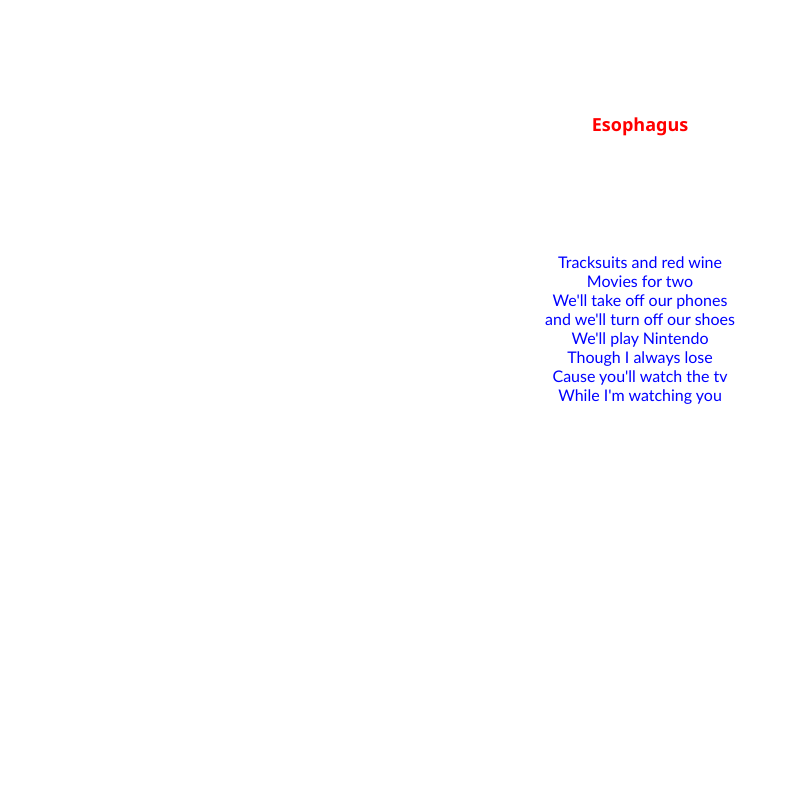
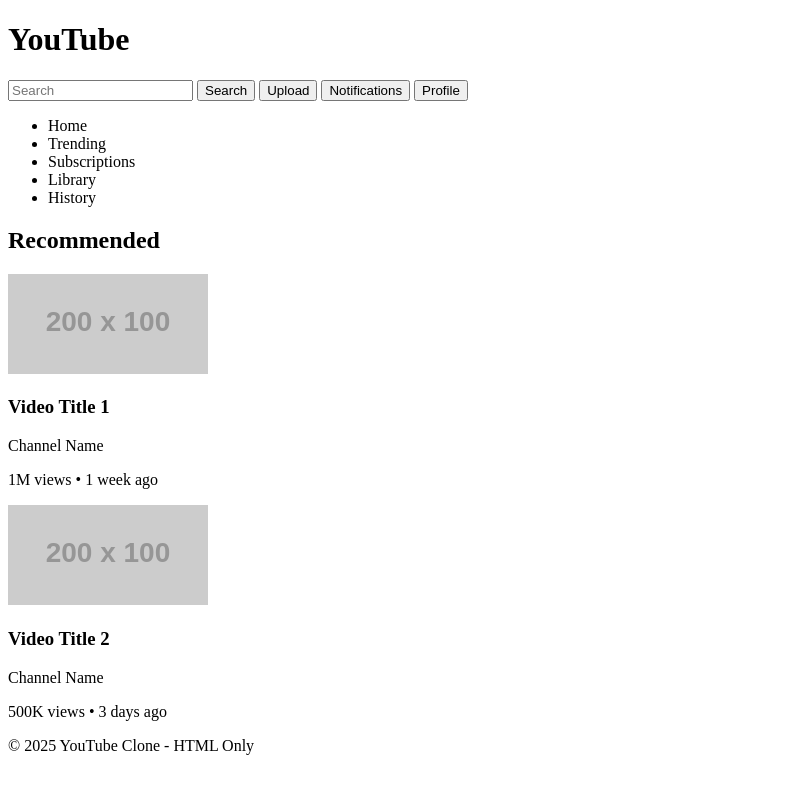
Before and after one commit to dvdivicay/Youtube-Homepage, a plain HTML site: page index.html in a window 1280 px wide. Shown: the whole page, without its empty margins (0-790 px from the left). Drawn offline with Linux system fonts and the light colour scheme; placeholder pictures from the web are drawn by us.

Commit message:
first commit, added favicon

```diff
--- a/index.html
+++ b/index.html
@@ -1,44 +1,58 @@
 <!DOCTYPE html>
 <html lang="en">
-    <head>
-        <meta charset="UTF-8">
-        <title>
-        Youtube Replica
-        </title>
+<head>
+    <meta charset="UTF-8">
+    <title>YouTube - Clone</title>
+    <link rel="icon" type="image/jpg" href="/resources/ytfavicon.png">
+</head>
+<body>
+    <!-- Header -->
+    <header>
+        <h1>YouTube</h1>
+        <input type="text" placeholder="Search">
+        <button>Search</button>
+        <button>Upload</button>
+        <button>Notifications</button>
+        <button>Profile</button>
+    </header>
 
-        <style>
-            p {
-                font-family: 'Gill Sans', 'Gill Sans MT', Calibri, 'Trebuchet MS', sans-serif;
-                font-size: 16px;
-                color: blue;
-                    text-align: center;
-                    padding-top: 100px;
-                }
+    <!-- Navigation Sidebar -->
+    <nav>
+        <ul>
+            <li>Home</li>
+            <li>Trending</li>
+            <li>Subscriptions</li>
+            <li>Library</li>
+            <li>History</li>
+        </ul>
+    </nav>
 
-                h1 {
-                    font-family: 'Segoe UI', Tahoma, Geneva, Verdana, sans-serif;
-                    font-size: 18px;
-                    color: red;
-                    text-align: center;
-                    padding-top:100px;
+    <!-- Main Content (Videos) -->
+    <main>
+        <h2>Recommended</h2>
 
-                }
-            </style>
-    </head>
+        <!-- Video Item -->
+        <section>
+            <img src="https://via.placeholder.com/200x100" alt="Video Thumbnail">
+            <h3>Video Title 1</h3>
+            <p>Channel Name</p>
+            <p>1M views • 1 week ago</p>
+        </section>
 
-    <body background="C:\Users\dvdiv\Desktop\career dev\JAYFIXED\assets\images\3.png">
-        <h1 >
-            Esophagus
-        </h1>
+        <!-- Video Item -->
+        <section>
+            <img src="https://via.placeholder.com/200x100" alt="Video Thumbnail">
+            <h3>Video Title 2</h3>
+            <p>Channel Name</p>
+            <p>500K views • 3 days ago</p>
+        </section>
 
-    <p>Tracksuits and red wine <br>
-       Movies for two <br>
-       We'll take off our phones <br>
-       and we'll turn off our shoes <br>
-       We'll play Nintendo <br>
-       Though I always lose <br>
-       Cause you'll watch the tv <br>
-       While I'm watching you</p>
 
-    </body>
+    </main>
+
+    <!-- Footer -->
+    <footer>
+        <p>© 2025 YouTube Clone - HTML Only</p>
+    </footer>
+</body>
 </html>
```
Also changed, not shown: resources/ytfavicon.png (added).
